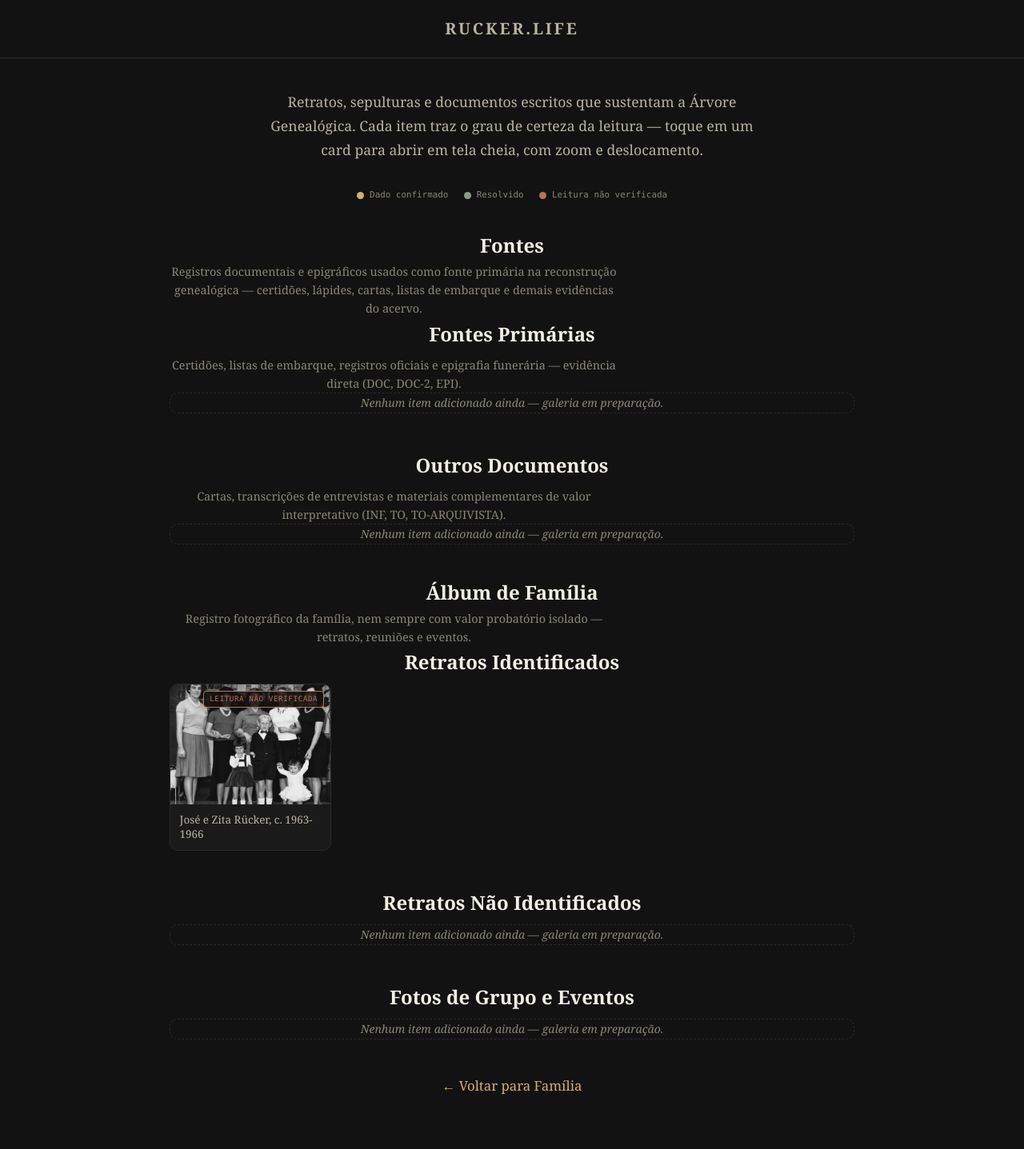
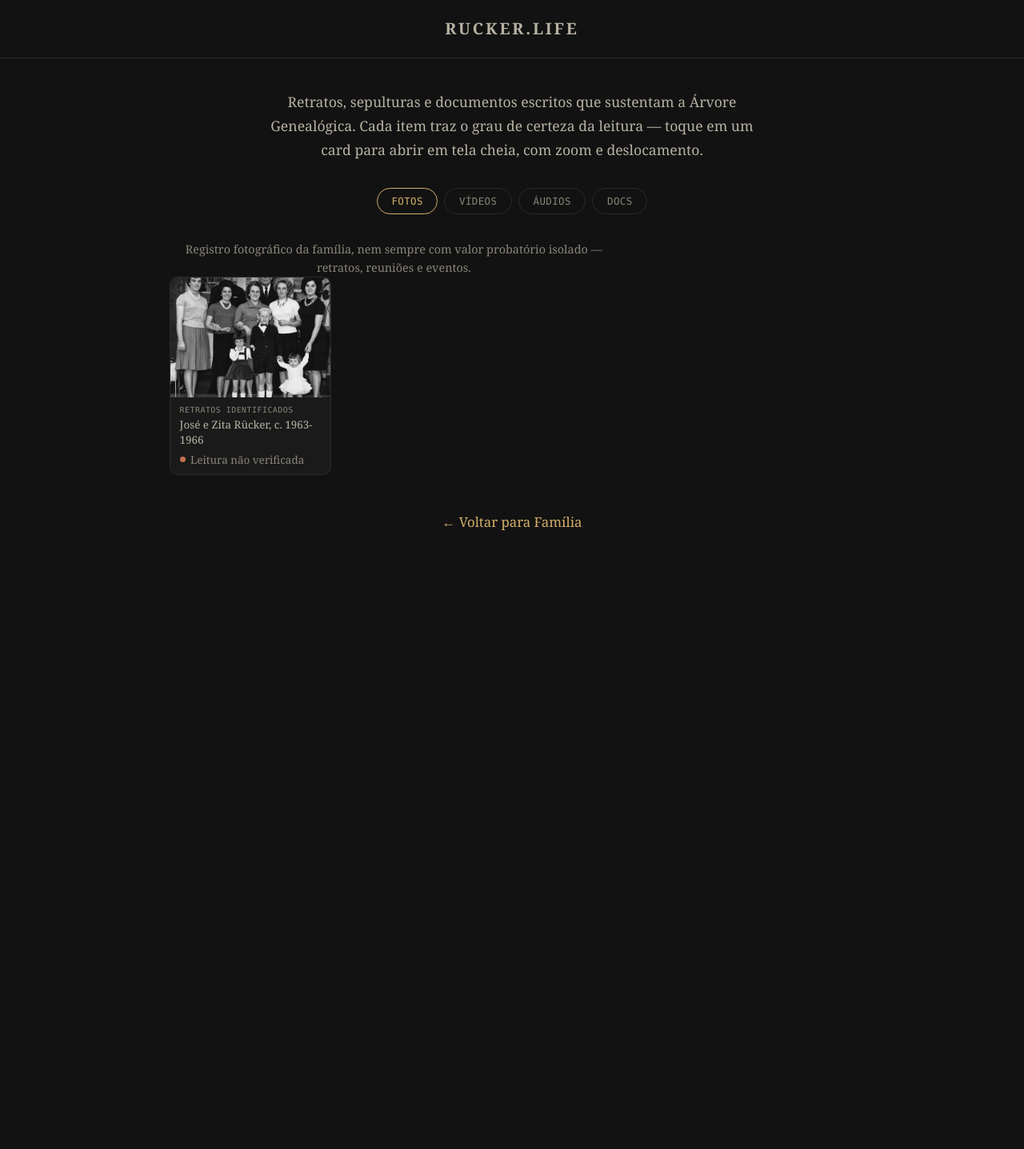
Before and after one commit to frucker-muss/frucker-muss.github.io, a Jekyll site: the page built from familia/documentos.html, in a window 1280 px wide. Shown: the whole page at 80% size. Built offline with Jekyll 4.4.1, drawn with Linux system fonts in a browser that asks for light colours; after the commit the page ends 900 px from its top, so only the background shows below that.

Commit message:
feat(documentos): reestrutura acervo em abas por categoria com schema plano
Substitui o modelo aninhado SECOES (secao -> subsecao -> item) por um
array unico ITENS, onde cada item carrega categoria
("fotos"|"videos"|"audios"|"docs") e uma subcategoria opcional (rotulo
livre, sem estrutura fixa).

A UI passa a usar 4 abas (Fotos/Videos/Audios/Docs, Fotos ativa por
padrao) com uma nota curta por categoria, reaproveitando o texto das
notas antigas de secao. Categorias sem itens mostram uma mensagem de
vazio dedicada.

Remove a legenda de status fixa no topo da pagina e o badge sobre a
miniatura; o status de cada item passa a aparecer discreto no rodape
do card (ponto colorido + texto), junto da legenda.

Co-Authored-By: Claude Sonnet 5 <noreply@anthropic.com>
Claude-Session: https://claude.ai/code/session_01WSZ7VTAgyQQwWiFhprh8YL

```diff
--- a/familia/documentos.html
+++ b/familia/documentos.html
@@ -24,18 +24,19 @@ title: "Acervo Visual"
 .rkd p,.rkd h2,.rkd h3{margin:0;padding:0;}
 .rkd-intro{color:#b8b2a3;max-width:620px;margin:0 auto 2rem;text-align:center;font-size:1.1rem;}
 
-.rkd-legenda{display:flex;flex-wrap:wrap;gap:0.6rem 1.2rem;justify-content:center;
-  font-family:var(--mono);font-size:0.68rem;color:var(--mudo);margin:0 auto 2.4rem;max-width:640px;}
-.rkd-legenda span{display:flex;align-items:center;gap:0.45rem;}
+.rkd-abas{display:flex;justify-content:center;flex-wrap:wrap;gap:0.5rem;margin:0 auto 2rem;}
+.rkd-aba{font-family:var(--mono);font-size:0.78rem;letter-spacing:.03em;text-transform:uppercase;
+  background:transparent;color:var(--mudo);border:1px solid var(--borda);border-radius:999px;
+  padding:0.5rem 1.1rem;cursor:pointer;transition:border-color .2s ease,color .2s ease;}
+.rkd-aba:hover{color:var(--soft);border-color:var(--soft);}
+.rkd-aba.ativa,.rkd-aba.ativa:hover{color:var(--ouro);border-color:var(--ouro);}
+
+.rkd-categoria-nota{font-size:0.9rem;color:var(--mudo);text-align:center;max-width:560px;margin:0 auto 1.4rem;line-height:1.6;}
+
 .rkd-ponto{width:9px;height:9px;border-radius:50%;display:inline-block;flex:0 0 9px;}
 .rkd-ponto[data-status="confirmado"]{background:var(--ouro);}
 .rkd-ponto[data-status="resolvido"]{background:var(--sage);}
 .rkd-ponto[data-status="naoverificado"]{background:var(--terra);}
-
-.rkd-secao{margin-top:2.8rem;}
-.rkd-secao:first-of-type{margin-top:0;}
-.rkd-secao h2,.rkd-secao h3{font-family:Georgia,serif;font-size:1.5rem;color:var(--claro);text-align:center;margin-bottom:0.4rem;}
-.rkd-secao-nota{font-size:0.9rem;color:var(--mudo);text-align:center;max-width:560px;margin:0 auto 1.4rem;line-height:1.6;}
 
 .rkd-grade{display:grid;grid-template-columns:repeat(auto-fill,minmax(170px,1fr));gap:1rem;}
 
@@ -50,14 +51,12 @@ title: "Acervo Visual"
 
 .rkd-thumb{display:block;width:100%;aspect-ratio:4/3;object-fit:cover;background:#0f0f0f;}
 
-.rkd-badge{position:absolute;top:8px;right:8px;font-family:var(--mono);font-size:0.58rem;
-  letter-spacing:.06em;text-transform:uppercase;padding:3px 7px;border-radius:4px;
-  background:rgba(18,18,18,.85);border:1px solid;line-height:1.4;}
-.rkd-badge[data-status="confirmado"]{color:var(--ouro);border-color:var(--ouro);}
-.rkd-badge[data-status="resolvido"]{color:var(--sage);border-color:var(--sage);}
-.rkd-badge[data-status="naoverificado"]{color:var(--terra);border-color:var(--terra);}
-
-.rkd-legenda-card{display:block;padding:0.6rem 0.7rem;font-size:0.84rem;color:var(--soft);line-height:1.4;}
+.rkd-card-rodape{display:block;padding:0.6rem 0.7rem;}
+.rkd-subcat-card{display:block;font-family:var(--mono);font-size:0.62rem;letter-spacing:.05em;
+  text-transform:uppercase;color:var(--mudo);margin-bottom:0.3rem;}
+.rkd-legenda-card{display:block;font-size:0.84rem;color:var(--soft);line-height:1.4;}
+.rkd-status-card{display:flex;align-items:center;gap:0.4rem;margin-top:0.35rem;font-size:0.84rem;color:var(--mudo);}
+.rkd-status-card .rkd-ponto{width:7px;height:7px;flex:0 0 7px;}
 
 /* ---------- Lightbox ---------- */
 .rkd-lightbox{position:fixed;inset:0;background:rgba(8,8,8,.94);z-index:1000;
@@ -109,11 +108,8 @@ title: "Acervo Visual"
 
 <div class="rkd" id="rkdRaiz">
 
-  <div class="rkd-legenda">
-    <span><i class="rkd-ponto" data-status="confirmado"></i> Dado confirmado</span>
-    <span><i class="rkd-ponto" data-status="resolvido"></i> Resolvido</span>
-    <span><i class="rkd-ponto" data-status="naoverificado"></i> Leitura não verificada</span>
-  </div>
+  <div class="rkd-abas" id="rkdAbas" role="tablist" aria-label="Categorias do acervo"></div>
+  <p class="rkd-categoria-nota" id="rkdCategoriaNota"></p>
 
   <div id="rkdGalerias"></div>
 
@@ -145,38 +141,18 @@ title: "Acervo Visual"
 (function(){
 "use strict";
 
-// Cada item: { id, titulo, status: "confirmado"|"resolvido"|"naoverificado",
+// Cada item: { id, categoria: "fotos"|"videos"|"audios"|"docs",
+//              subcategoria: rótulo livre opcional (tag pequena, sem estrutura fixa),
+//              titulo, status: "confirmado"|"resolvido"|"naoverificado",
 //              thumb: caminho da miniatura, full: caminho da imagem em tela cheia (opcional, usa thumb),
 //              legenda: texto exibido no lightbox,
 //              pessoas: array opcional [{ genId, nome, x, y }] — x/y em % (0-100) da imagem exibida;
 //              o marcador renderizado no lightbox desloca y para baixo (queixo/ombro) }.
-// Preencher "itens" das subseções depois que as imagens existirem.
-var SECOES = [
-  {
-    titulo: "Fontes",
-    nota: "Registros documentais e epigráficos usados como fonte primária na reconstrução genealógica — certidões, lápides, cartas, listas de embarque e demais evidências do acervo.",
-    subsecoes: [
-      {
-        chave: "fontes-primarias",
-        titulo: "Fontes Primárias",
-        nota: "Certidões, listas de embarque, registros oficiais e epigrafia funerária — evidência direta (DOC, DOC-2, EPI).",
-        itens: []
-      },
-      {
-        chave: "outros-documentos",
-        titulo: "Outros Documentos",
-        nota: "Cartas, transcrições de entrevistas e materiais complementares de valor interpretativo (INF, TO, TO-ARQUIVISTA).",
-        itens: []
-      }
-    ]
-  },
-  {
-    titulo: "Álbum de Família",
-    nota: "Registro fotográfico da família, nem sempre com valor probatório isolado — retratos, reuniões e eventos.",
-    subsecoes: [
-      { chave: "retratos-identificados", titulo: "Retratos Identificados", itens: [
+var ITENS = [
   {
     id: "jose-zita-c1963",
+    categoria: "fotos",
+    subcategoria: "Retratos Identificados",
     titulo: "José e Zita Rücker, c. 1963-1966",
     status: "naoverificado",
     thumb: "/assets/familia/jose_zita.jpeg",
@@ -194,11 +170,21 @@ var SECOES = [
       { genId: null, nome: "Maria do Carmo", x: 76, y: 65 }
     ]
   }
-      ] },
-      { chave: "retratos-nao-identificados", titulo: "Retratos Não Identificados", itens: [] },
-      { chave: "fotos-grupo-eventos", titulo: "Fotos de Grupo e Eventos", itens: [] }
-    ]
-  }
+];
+
+var CATEGORIAS = [
+  { chave: "fotos", rotulo: "Fotos",
+    nota: "Registro fotográfico da família, nem sempre com valor probatório isolado — retratos, reuniões e eventos.",
+    vazio: "Nenhuma foto adicionada ainda." },
+  { chave: "videos", rotulo: "Vídeos",
+    nota: "Vídeos que documentam histórias, memórias e momentos da família.",
+    vazio: "Nenhum vídeo adicionado ainda." },
+  { chave: "audios", rotulo: "Áudios",
+    nota: "Gravações de entrevistas, depoimentos e memórias orais da família.",
+    vazio: "Nenhum áudio adicionado ainda." },
+  { chave: "docs", rotulo: "Docs",
+    nota: "Registros documentais e epigráficos, cartas e transcrições usados como fonte na reconstrução genealógica — certidões, lápides, listas de embarque e materiais complementares.",
+    vazio: "Nenhum documento adicionado ainda." }
 ];
 
 var STATUS_LABEL = {
@@ -207,49 +193,68 @@ var STATUS_LABEL = {
   naoverificado: "Leitura não verificada"
 };
 
-// Mapa achatado chave-da-subseção → subseção, usado pelo lightbox para localizar itens.
-var SUBSECOES = {};
-SECOES.forEach(function(secao) {
-  secao.subsecoes.forEach(function(sub) { SUBSECOES[sub.chave] = sub; });
-});
+var categoriaAtiva = CATEGORIAS[0].chave;
 
+var raizAbas = document.getElementById('rkdAbas');
+var notaEl = document.getElementById('rkdCategoriaNota');
 var raizGalerias = document.getElementById('rkdGalerias');
 
-function montarCardHTML(subKey, item, idx) {
-  return '<button class="rkd-card" type="button" data-sub="' + subKey + '" data-idx="' + idx + '">' +
-           '<span class="rkd-badge" data-status="' + item.status + '">' + (STATUS_LABEL[item.status] || '') + '</span>' +
+function itensPorCategoria(categoria) {
+  return ITENS.filter(function(item) { return item.categoria === categoria; });
+}
+
+function montarCardHTML(categoria, item, idx) {
+  var subcat = item.subcategoria ? '<span class="rkd-subcat-card">' + item.subcategoria + '</span>' : '';
+  return '<button class="rkd-card" type="button" data-cat="' + categoria + '" data-idx="' + idx + '">' +
            '<img class="rkd-thumb" src="' + item.thumb + '" alt="' + (item.titulo || '') + '" loading="lazy">' +
+           '<span class="rkd-card-rodape">' +
+             subcat +
              '<span class="rkd-legenda-card">' + (item.titulo || '') + '</span>' +
+             '<span class="rkd-status-card"><i class="rkd-ponto" data-status="' + item.status + '"></i>' + (STATUS_LABEL[item.status] || '') + '</span>' +
+           '</span>' +
          '</button>';
 }
 
-function renderizarSubsecao(sub) {
-  var itens = sub.itens || [];
-  var html = '<div class="rkd-secao"><h3>' + sub.titulo + '</h3>';
-  if (sub.nota) html += '<p class="rkd-secao-nota">' + sub.nota + '</p>';
+function montarAbaHTML(cat) {
+  var ativa = cat.chave === categoriaAtiva;
+  return '<button class="rkd-aba' + (ativa ? ' ativa' : '') + '" type="button" role="tab" ' +
+           'aria-selected="' + (ativa ? 'true' : 'false') + '" data-categoria="' + cat.chave + '">' +
+           cat.rotulo +
+         '</button>';
+}
+
+function renderizarAbas() {
+  var html = '';
+  CATEGORIAS.forEach(function(cat) { html += montarAbaHTML(cat); });
+  raizAbas.innerHTML = html;
+}
+
+function categoriaAtual() {
+  return CATEGORIAS.filter(function(c) { return c.chave === categoriaAtiva; })[0];
+}
+
+function renderizarNota() {
+  notaEl.textContent = categoriaAtual().nota || '';
+}
+
+function renderizarGaleria() {
+  var cat = categoriaAtual();
+  var itens = itensPorCategoria(categoriaAtiva);
+  var html = '';
   if (itens.length === 0) {
-    html += '<p class="rkd-vazio">Nenhum item adicionado ainda — galeria em preparação.</p>';
+    html = '<p class="rkd-vazio">' + cat.vazio + '</p>';
   } else {
-    html += '<div class="rkd-grade">';
-    itens.forEach(function(item, idx) { html += montarCardHTML(sub.chave, item, idx); });
+    html = '<div class="rkd-grade">';
+    itens.forEach(function(item, idx) { html += montarCardHTML(categoriaAtiva, item, idx); });
     html += '</div>';
   }
-  html += '</div>';
-  return html;
-}
-
-function renderizarSecao(secao) {
-  var html = '<section class="rkd-secao"><h2>' + secao.titulo + '</h2>';
-  if (secao.nota) html += '<p class="rkd-secao-nota">' + secao.nota + '</p>';
-  secao.subsecoes.forEach(function(sub) { html += renderizarSubsecao(sub); });
-  html += '</section>';
-  return html;
+  raizGalerias.innerHTML = html;
 }
 
 function renderizarTudo() {
-  var html = '';
-  SECOES.forEach(function(secao) { html += renderizarSecao(secao); });
-  raizGalerias.innerHTML = html;
+  renderizarAbas();
+  renderizarNota();
+  renderizarGaleria();
 }
 
 /* ---------- Lightbox: estado e navegação ---------- */
```
Also changed, not shown: other parts of familia/documentos.html (+18 -9 lines). Lines whose indentation alone changed are shown as unchanged.
